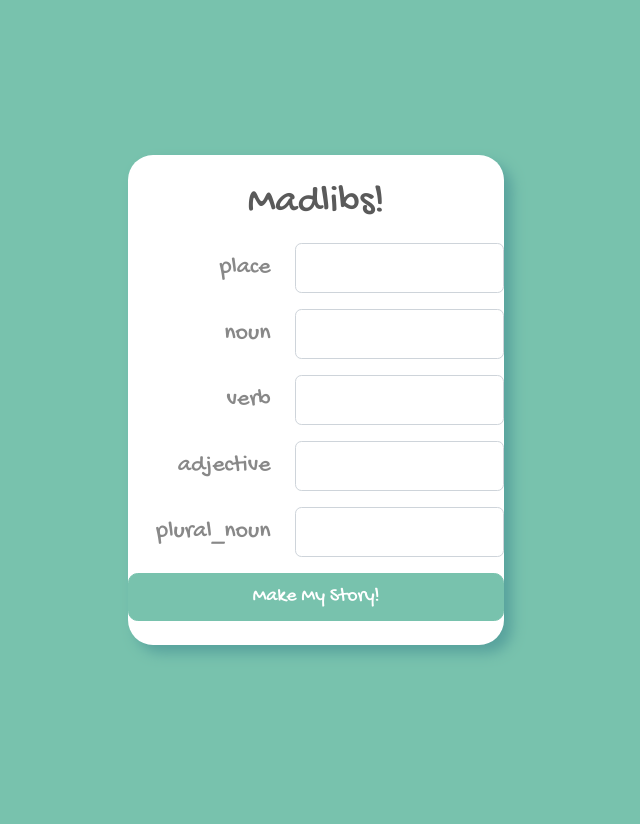
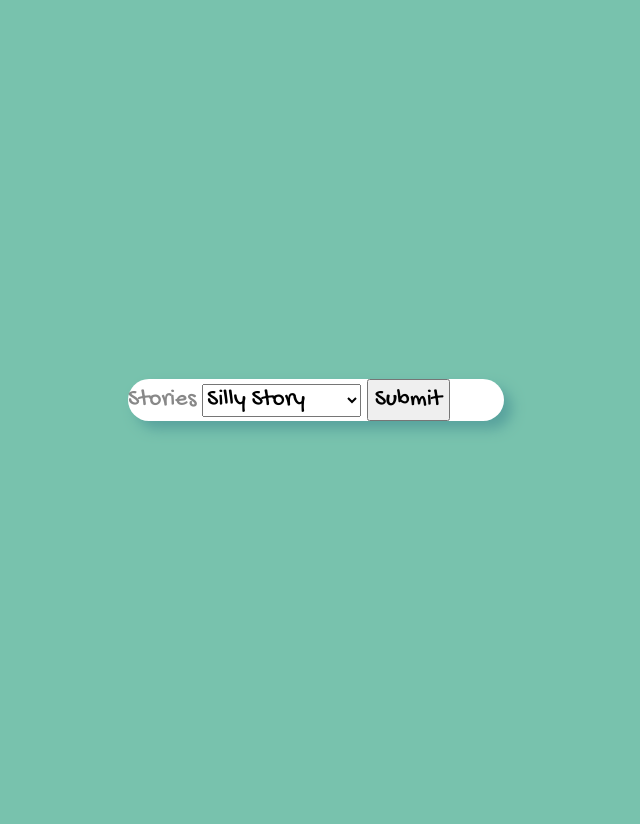
Before and after one commit to robinnsheen/flask-madlibs, a Flask app: page / in a window 1280 px wide. Shown: the whole page, without its empty margins (324-964 px from the left). Run offline with Flask 2, Linux system fonts and the light colour scheme.

Commit message:
select menu before flask

```diff
--- a/app.py
+++ b/app.py
@@ -11,7 +11,14 @@ debug = DebugToolbarExtension(app)
 @app.get("/")
 def return_home():
 
+    return render_template("select_menu.html")
+
+@app.get("/questions")
+def return_home():
+
+    story = request.args["stories"]
     return render_template("questions.html", story = silly_story.prompts)
+
 
 @app.get("/results")
 def render_story():
--- a/templates/questions.html
+++ b/templates/questions.html
@@ -6,7 +6,7 @@
 
   <h1 class="pt-4 mb-3 text-center">Madlibs!</h1>
 
-  <form action="results" class="pb-4">
+  <form action="/results" class="pb-4">
 
   {% for word in story %}
     <div class="mb-3 row">
--- /dev/null
+++ b/templates/select_menu.html
@@ -0,0 +1,14 @@
+{% extends 'base.html' %}
+
+{% block title %} Madlibs! {% endblock %}
+
+{% block content %}
+<form action="/questions">
+  <label for="Stories">Stories</label>
+  <select name="stories" id="story">
+    <option value="silly_story">Silly Story</option>
+    <option value="excited_story">Excited Story</option>
+  </select>
+  <input type="submit" value="Submit" />
+</form>
+{% endblock %}
```
